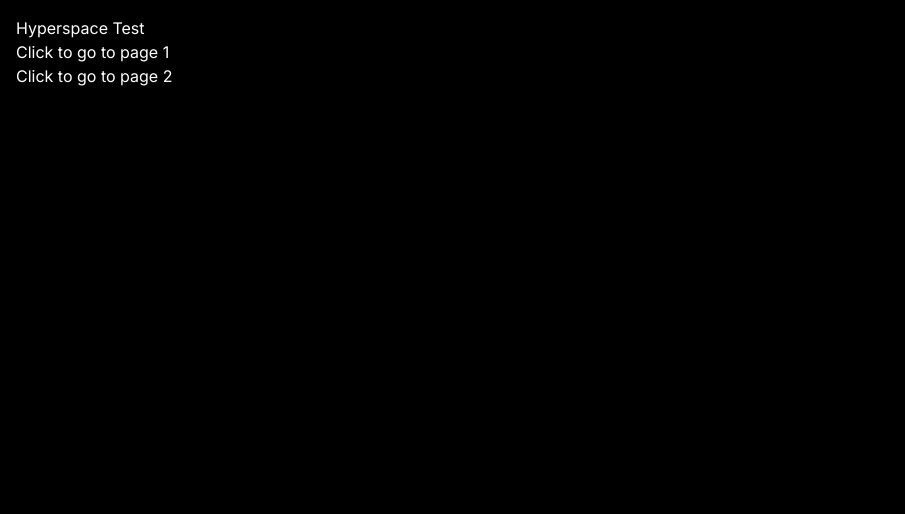
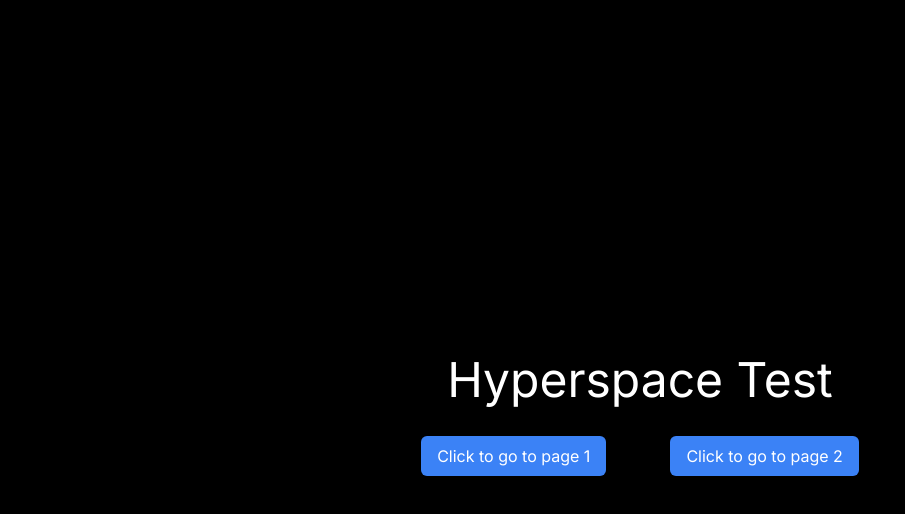
Before and after one commit to Layt27/hyperspace-test, a Next.js app: page / in a window 1280 px wide. Shown: the top 514 px of the page, without its empty margins (0-905 px from the left). Built offline with nearby package versions, Linux system fonts and the light colour scheme.

Commit message:
refactor: Design home page

```diff
--- a/app/page.tsx
+++ b/app/page.tsx
@@ -1,17 +1,22 @@
 // Imports
-import Link from "next/link";
+import Link from 'next/link';
 
 export default function Home() {
-	return (
-		<main>
-			<h1>Hyperspace Test</h1>
-			<div>
-				<Link href="/page1"><button>Click to go to page 1</button></Link>
-			</div>
-
-			<div>
-				<Link href="/page2"><button>Click to go to page 2</button></Link>
-			</div>
-		</main>
+  	return (
+    	<main className='flex flex-col items-center justify-center min-h-screen'>
+      	<h1 className='text-5xl mb-8'>Hyperspace Test</h1>
+      	<div className='flex justify-center w-full space-x-16'>
+        	<div className='flex flex-col items-start'>
+          		<Link href='/page1'>
+            		<button className='bg-blue-500 hover:bg-blue-800 text-white px-4 py-2 rounded-md'>Click to go to page 1</button>
+          		</Link>
+        	</div>
+        	<div className='flex flex-col items-end'>
+          		<Link href='/page2'>
+            		<button className='bg-blue-500 hover:bg-blue-800 text-white px-4 py-2 rounded-md'>Click to go to page 2</button>
+          		</Link>
+        	</div>
+      	</div>
+    	</main>
   	);
-};
+}
```
